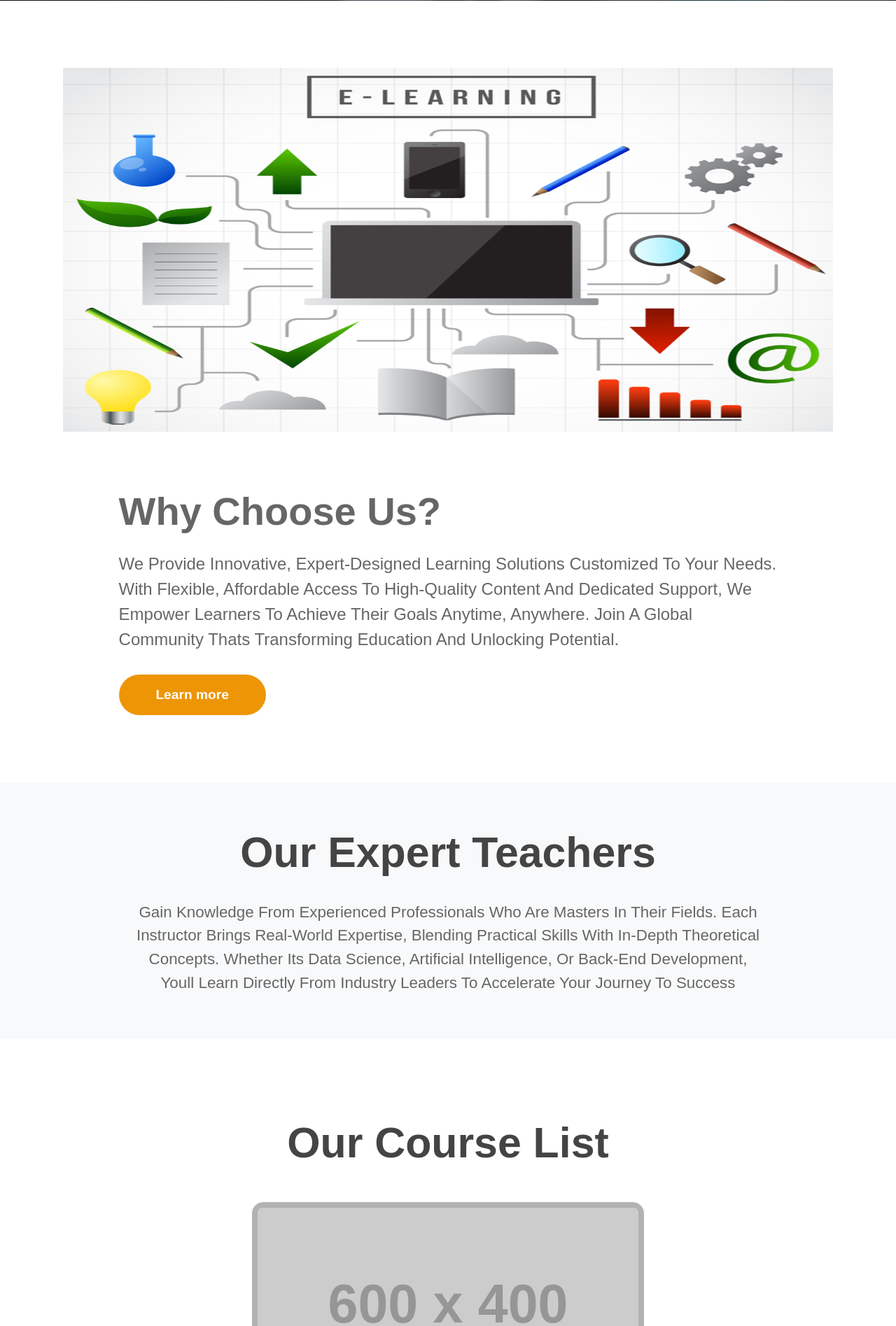
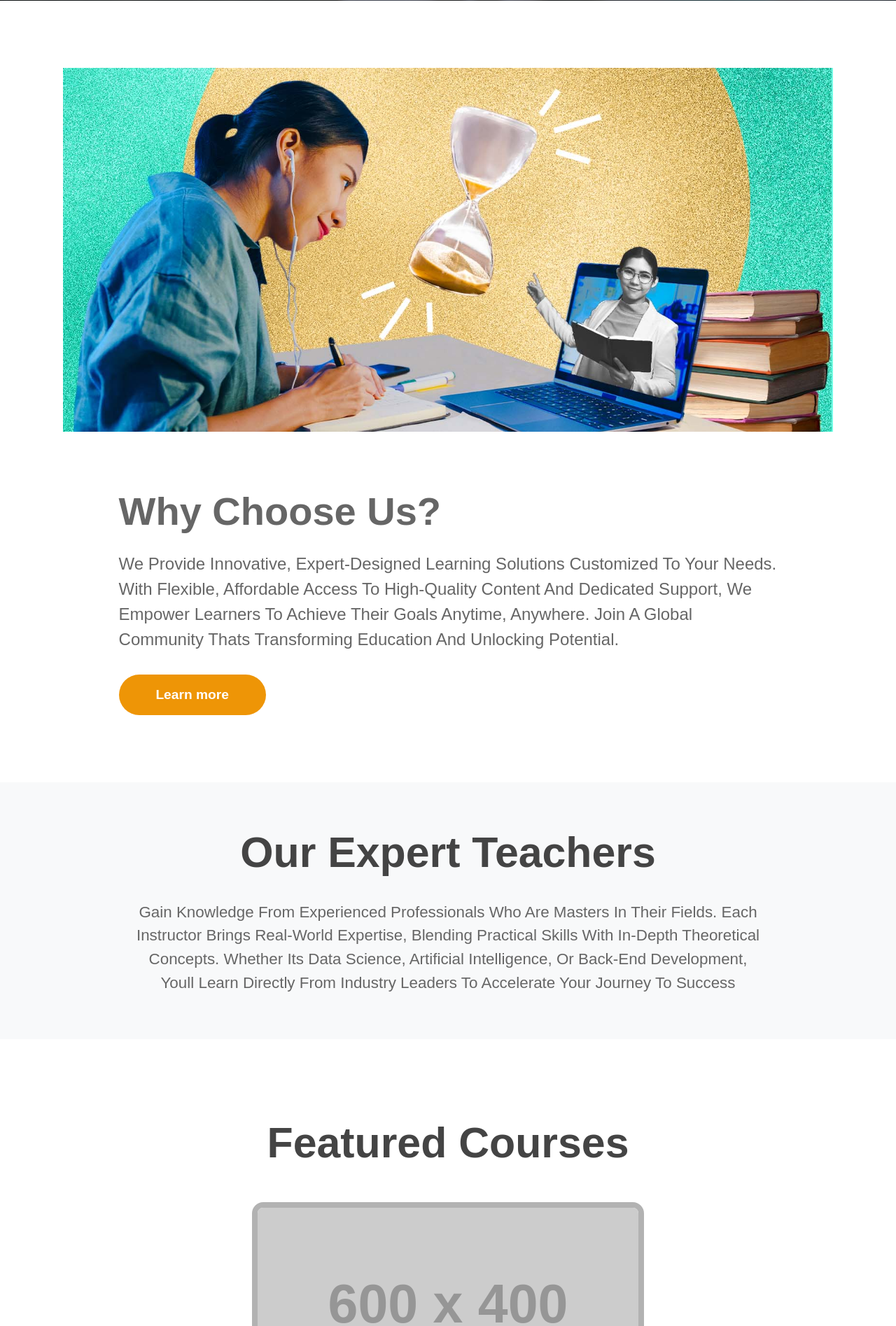
Before and after one commit to Naahian/CSE370_Project, a Django app: page / in a window 1280 px wide. Shown: the part 799-2694 px from the top of the page at 70% size. Run offline with Django 5.2, Linux system fonts and the light colour scheme; grey boxes labelled with a size stand in for pictures from a placeholder-image service; some libraries are stand-ins or nearby versions.

Commit message:
updated style

```diff
--- a/frontend/template/home.html
+++ b/frontend/template/home.html
@@ -50,11 +50,10 @@
         <a href="#"><button class='customBtn'>Get started</button></a>
 
     </section>
-    <!-- home end-->
     <!--About section-->
     <section class="about" id="about">
         <div class="image">
-            <img src="images/about.png" alt="">
+            <img src="media/images/about.jpeg" alt="" style="object-fit: cover;">
         </div>
         <div class="content">
             <h3>Why Choose Us?</h3>
@@ -73,11 +72,11 @@
             Science, Artificial Intelligence, or Back-End Development, youll learn directly from industry leaders to
             accelerate your journey to success</p>
     </div>
-    <!--course section-->
+    <!--featured course section-->
     <section class="course" id="course">
-        <h1 class="heading">Our Course list</h1>
-        <div class="box-container">
-            <!-- Card 1 -->
+        <h1 class="heading">Featured Courses</h1>
+        <div class="box-container ">
+            <!-- Course 1 -->
             <div class="box">
                 <img src="https://placehold.co/600x400/png">
                 <div class="content">
@@ -93,7 +92,7 @@
 
                 </div>
             </div>
-            <!-- Card 1 -->
+            <!-- Course 2 -->
             <div class="box">
                 <img src="https://placehold.co/600x400/png">
                 <div class="content">
@@ -109,7 +108,7 @@
 
                 </div>
             </div>
-            <!-- Card 1 -->
+            <!-- Course 3 -->
             <div class="box">
                 <img src="https://placehold.co/600x400/png">
                 <div class="content">
@@ -125,7 +124,7 @@
 
                 </div>
             </div>
-            <!-- Card 1 -->
+            <!-- Course 4 -->
             <div class="box">
                 <img src="https://placehold.co/600x400/png">
                 <div class="content">
```
Also changed, not shown: media/images/about.jpeg (added), media/images/about.png (deleted).
